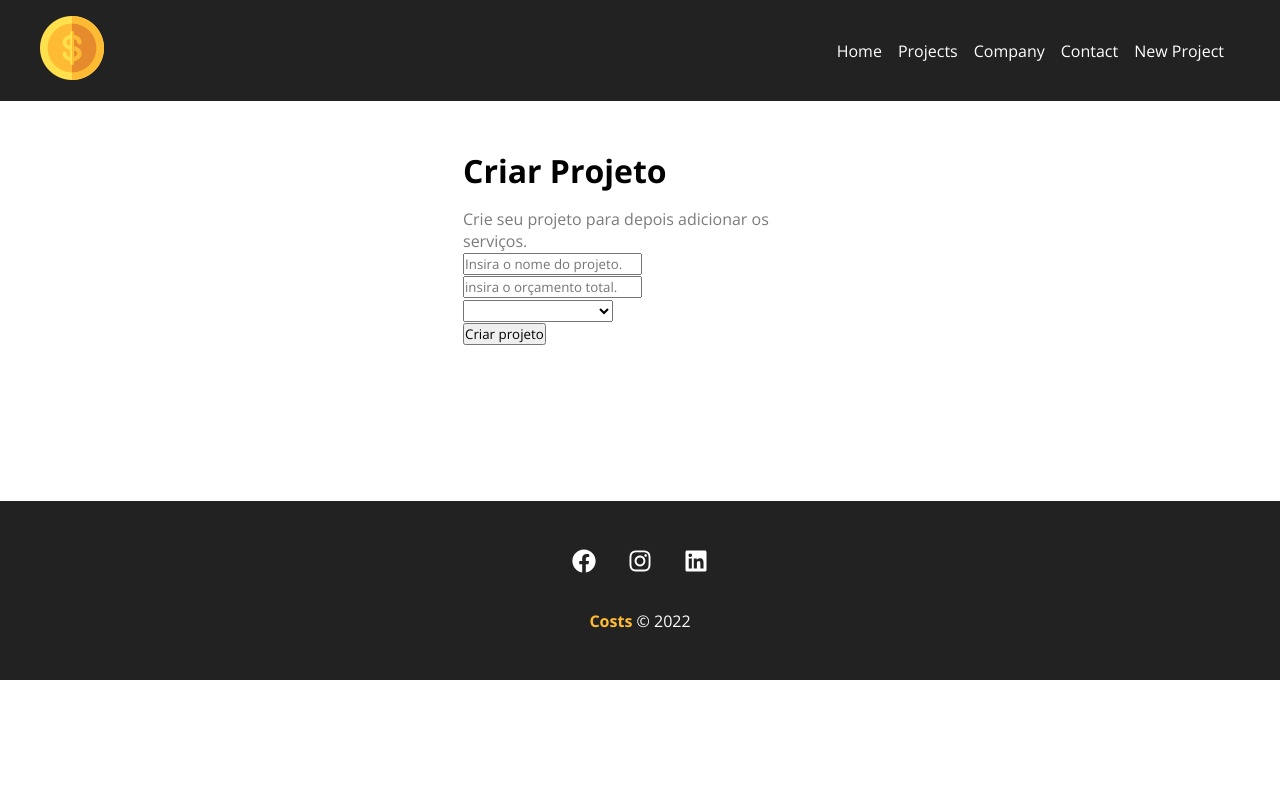
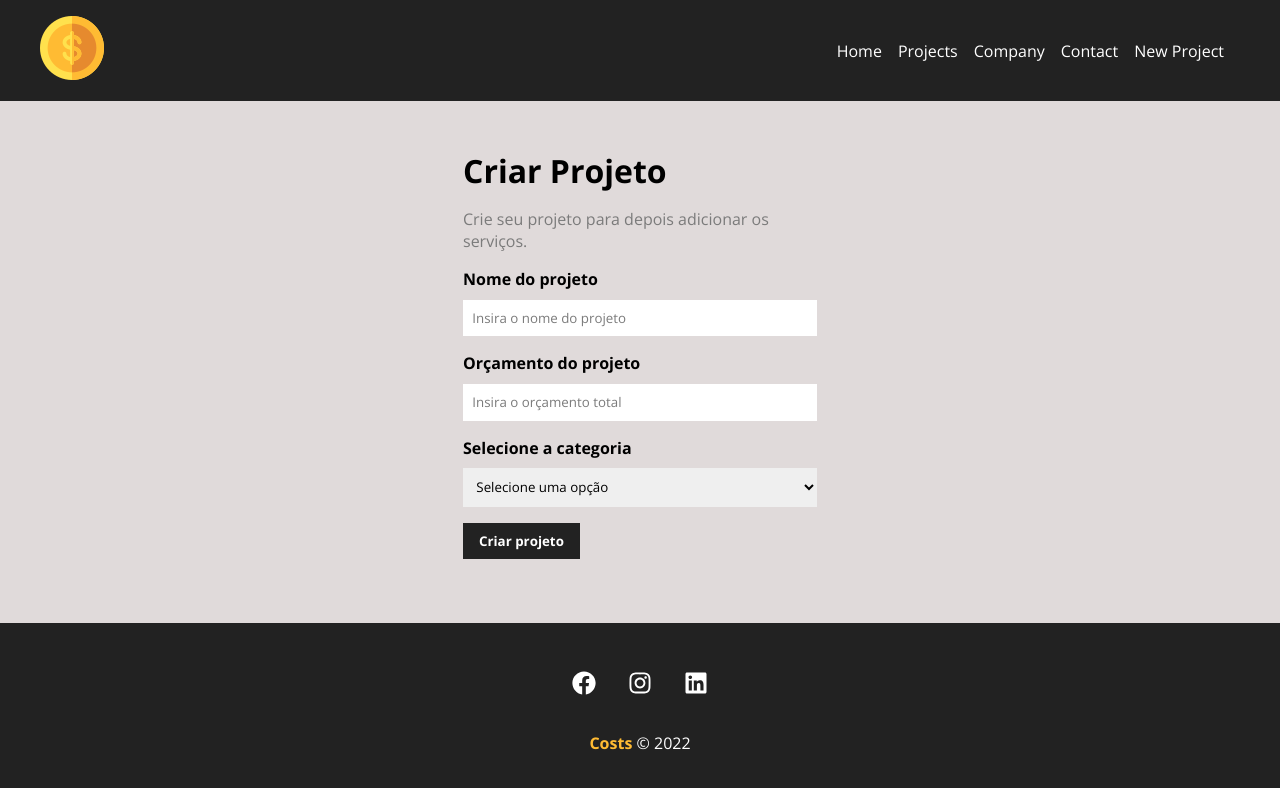
Before and after one commit to Christian-Lopes/projeto-front-end, a React (Create React App) app in the folder costs/: page /newproject in a window 1280 px wide. Shown: the top 788 px of the page. Built offline with nearby package versions, Linux system fonts and the light colour scheme.

Commit message:
Componentização de formulário

```diff
--- /dev/null
+++ b/costs/src/components/form/Input.jsx
@@ -0,0 +1,19 @@
+import styles from "./Input.module.css";
+
+function Input({ type, text, name, placeholder, handleOnChange, value }) {
+  return (
+    <div className={styles.form_control}>
+      <label htmlFor={name}>{text}</label>
+      <input
+        type={type}
+        name={name}
+        id={name}
+        placeholder={placeholder}
+        onChange={handleOnChange}
+        value={value}
+      />
+    </div>
+  );
+}
+
+export default Input;
--- /dev/null
+++ b/costs/src/components/form/Input.module.css
@@ -0,0 +1,20 @@
+.form_control {
+  display: flex;
+  flex-direction: column;
+  margin-bottom: 1em;
+}
+
+.form_control label {
+  margin-bottom: 0.6em;
+  font-weight: bold;
+}
+
+.form_control input{
+    padding: .7em;
+    border-radius: 0;
+    border: none;
+}
+
+.form_control input::placeholder{
+    color: #7b7b7b;
+}
--- /dev/null
+++ b/costs/src/components/form/Select.jsx
@@ -0,0 +1,14 @@
+import styles from "./Select.module.css";
+
+function Select({ text, name, options, handleOnChange, value }) {
+  return (
+    <div className={styles.form_control}>
+      <label htmlFor={name}>{text}</label>
+      <select name={name} id={name}>
+        <option value={value}>Selecione uma opção</option>
+      </select>
+    </div>
+  );
+}
+
+export default Select;
--- /dev/null
+++ b/costs/src/components/form/Select.module.css
@@ -0,0 +1,16 @@
+.form_control {
+  display: flex;
+  flex-direction: column;
+  margin-bottom: 1em;
+}
+
+.form_control label {
+  margin-bottom: 0.6em;
+  font-weight: bold;
+}
+
+.form_control select {
+  padding: 0.7em;
+  border-radius: 0;
+  border: none;
+}
--- /dev/null
+++ b/costs/src/components/form/SubmitButton.jsx
@@ -0,0 +1,11 @@
+import styles from "./SubmitButton.module.css";
+
+function SubmitButton({ text }) {
+  return (
+    <div>
+      <button className={styles.btn}>{text}</button>
+    </div>
+  );
+}
+
+export default SubmitButton;
--- /dev/null
+++ b/costs/src/components/form/SubmitButton.module.css
@@ -0,0 +1,14 @@
+.btn {
+  background-color: #222;
+  color: #fff;
+  padding: 0.7em 1.2em;
+  text-decoration: none;
+  transition: 0.5s;
+  cursor: pointer;
+  border: none;
+  font-weight: bold;
+}
+
+.btn:hover {
+  color: #ffbb33;
+}
--- a/costs/src/components/pages/NewProject.jsx
+++ b/costs/src/components/pages/NewProject.jsx
@@ -6,7 +6,7 @@
     <div className={styles.newproject_container}>
       <h1>Criar Projeto</h1>
       <p>Crie seu projeto para depois adicionar os serviços.</p>
-      <ProjectForm />
+      <ProjectForm btnText="Criar projeto"/>
     </div>
   );
 }
--- a/costs/src/components/project/ProjectForm.jsx
+++ b/costs/src/components/project/ProjectForm.jsx
@@ -1,19 +1,27 @@
-function ProjectForm() {
+import Input from "../form/Input";
+import Select from "../form/Select";
+import SubmitButton from "../form/SubmitButton";
+import styles from "./ProjectForm.module.css";
+
+function ProjectForm({ btnText }) {
   return (
     <div>
-      <form>
-          <div>
-              <input type="text" placeholder="Insira o nome do projeto." />
-          </div>
-          <div>
-              <input type="number" placeholder="insira o orçamento total." />
-          </div>
-          <select name="categoria_id">
-              <option disabled>Selecione a categora</option>
-          </select>
-          <div>
-              <input type="submit" value="Criar projeto" />
-          </div>
+      <form className={styles.form}>
+        <Input
+          type="text"
+          text="Nome do projeto"
+          name="name"
+          placeholder="Insira o nome do projeto"
+        />
+        <Input
+          type="number"
+          text="Orçamento do projeto"
+          name="budget"
+          placeholder="Insira o orçamento total"
+        />
+        <Select name="category_id" text="Selecione a categoria" />
+
+        <SubmitButton text={btnText} />
       </form>
     </div>
   );
--- /dev/null
+++ b/costs/src/components/project/ProjectForm.module.css
@@ -0,0 +1,4 @@
+.form {
+  width: 100%;
+  margin: 1em 0;
+}
--- a/costs/src/index.css
+++ b/costs/src/index.css
@@ -6,6 +6,6 @@
 }
 
 html, body, #root{
-  background-color: white;
+  background-color: rgb(224, 218, 218);
   height: 100%;
 }
```
